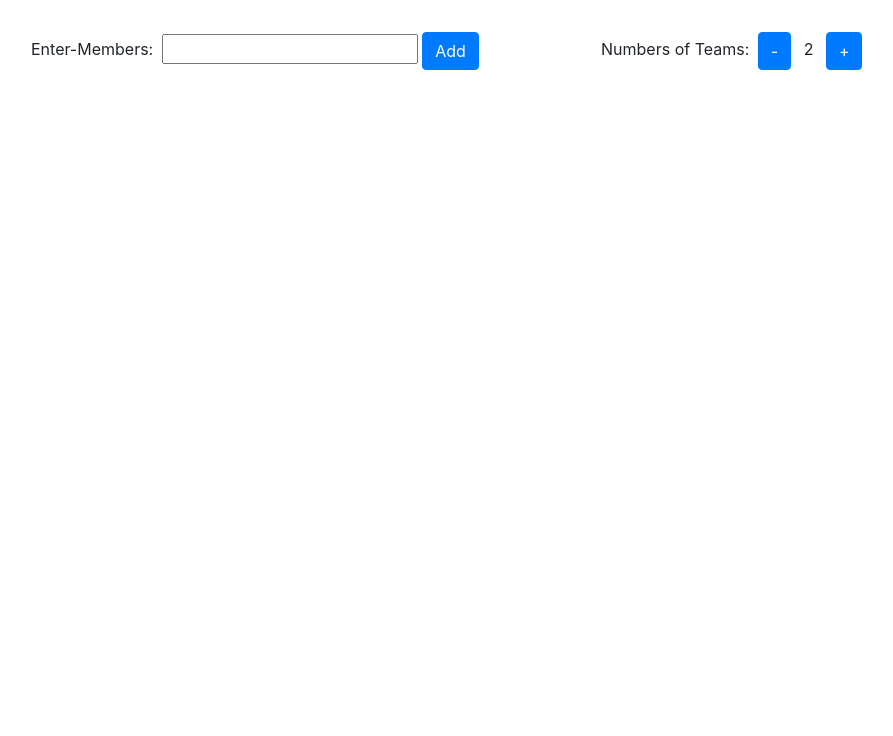
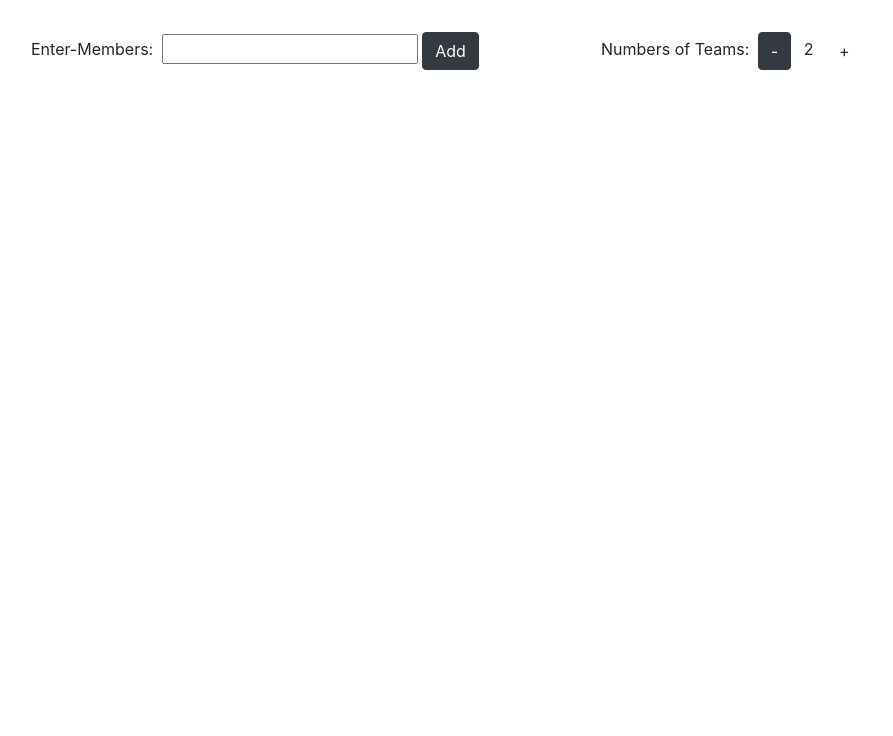
Before and after one commit to vijaykumarvemana/Srtive-Homework-M2D4, a plain HTML site: page index.html in a window 1280 px wide. Shown: the part 64-800 px from the top of the page, without its empty margins (58-951 px from the left). Drawn offline with nearby package versions, Linux system fonts and the light colour scheme.

Commit message:
Update index.html

```diff
--- a/index.html
+++ b/index.html
@@ -18,13 +18,13 @@
         <div class="col-12 col-sm-6">
           <span class="mx-1">Enter-Members:</span>
           <input type="text">
-          <button class="btn btn-primary">Add</button>
+          <button class="btn btn-dark">Add</button>
         </div>
         <div class="col-12 col-sm-6">
           <span class="mx-1">Numbers of Teams:</span>
-          <button class="btn btn-primary">-</button>
+          <button class="btn btn-dark">-</button>
           <span class="mx-2">2</span>
-          <button class="btn btn-primary">+</button>
+          <button class="btn btn-pr">+</button>
         </div>
       </div>
     </div>
```
